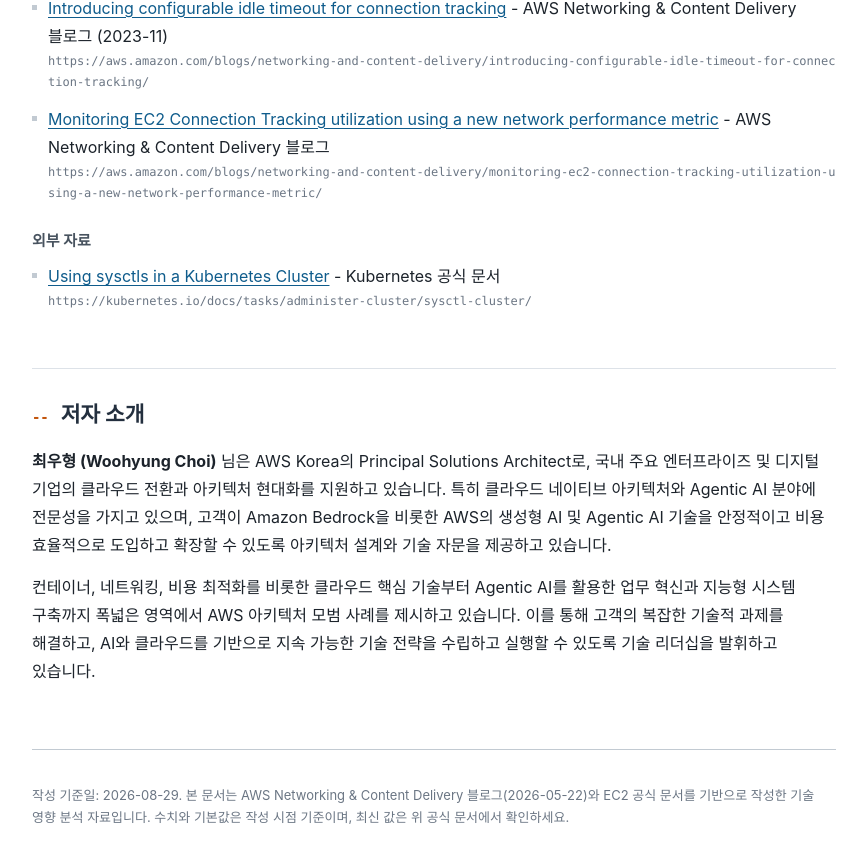
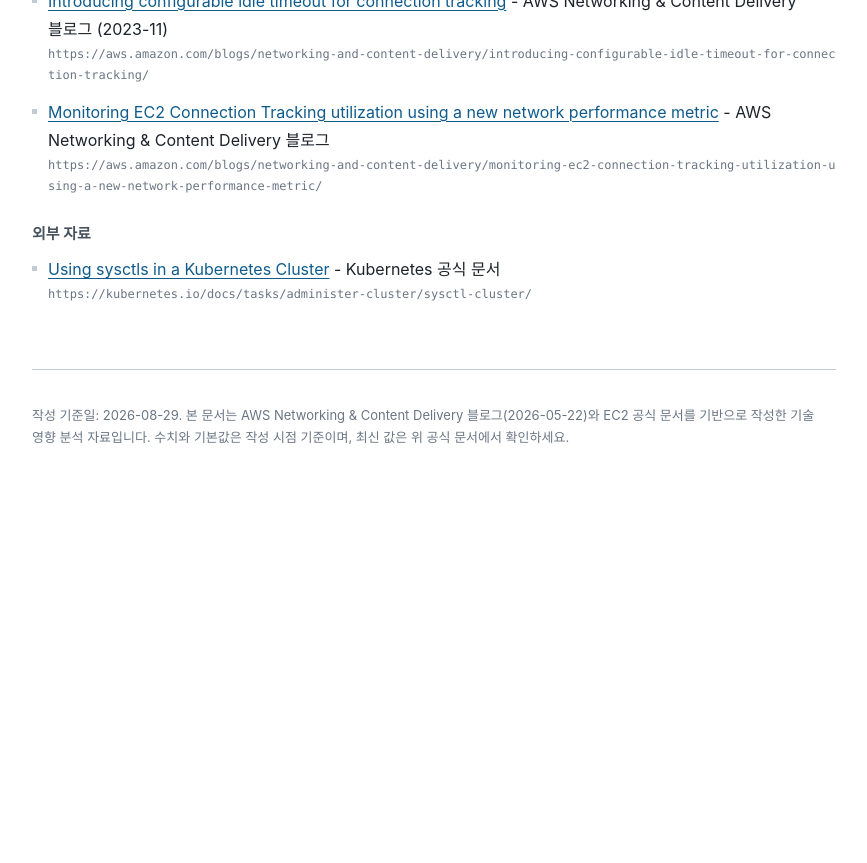
Before and after one commit to whchoi98/whchoi98.github.io, a Jekyll site: the page docs/techblog/aws-core/conntrack-idle-timeout-nitro-v6-impact-report.html, which Jekyll copies as it is, in a window 1280 px wide and 900 px high, scrolled down 14075 px. Shown: the top 863 px of the window, without its empty margins (206-1073 px from the left). Built offline with Jekyll 4.4.1, drawn with Linux system fonts in a browser that asks for light colours; some web fonts are replaced; after the commit the page ends 14595 px from its top, so only the background shows below that.

Commit message:
docs: 게시물 하단 저자 소개 제거, About 페이지 소개로 통합 (KO/EN)
- conntrack, ecs 게시물의 저자 소개 섹션과 TOC 항목 제거
- About 소개 블록을 게시용 저자 소개 내용(1인칭)으로 갱신

```diff
--- a/docs/techblog/aws-core/conntrack-idle-timeout-nitro-v6-impact-report.html
+++ b/docs/techblog/aws-core/conntrack-idle-timeout-nitro-v6-impact-report.html
@@ -624,7 +624,6 @@
     <li><span class="no">07</span><a href="#s7">검증 시 주의 사항</a></li>
     <li><span class="no">08</span><a href="#s8">마치며</a></li>
     <li><span class="no">--</span><a href="#refs">참고 자료</a></li>
-    <li><span class="no">--</span><a href="#author">저자 소개</a></li>
   </ol>
 </nav>
 
@@ -1316,23 +1315,6 @@
   </ul>
 </section>
 
-<!-- ===================== Author ===================== -->
-<section class="sec" id="author">
-  <h2><span class="no">--</span>저자 소개</h2>
-  <p>
-    <strong>최우형 (Woohyung Choi)</strong> 님은 AWS Korea의 Principal Solutions Architect로,
-    국내 주요 엔터프라이즈 및 디지털 기업의 클라우드 전환과 아키텍처 현대화를 지원하고 있습니다.
-    특히 클라우드 네이티브 아키텍처와 Agentic AI 분야에 전문성을 가지고 있으며,
-    고객이 Amazon Bedrock을 비롯한 AWS의 생성형 AI 및 Agentic AI 기술을 안정적이고 비용 효율적으로
-    도입하고 확장할 수 있도록 아키텍처 설계와 기술 자문을 제공하고 있습니다.
-  </p>
-  <p>
-    컨테이너, 네트워킹, 비용 최적화를 비롯한 클라우드 핵심 기술부터 Agentic AI를 활용한 업무 혁신과
-    지능형 시스템 구축까지 폭넓은 영역에서 AWS 아키텍처 모범 사례를 제시하고 있습니다.
-    이를 통해 고객의 복잡한 기술적 과제를 해결하고, AI와 클라우드를 기반으로 지속 가능한 기술 전략을
-    수립하고 실행할 수 있도록 기술 리더십을 발휘하고 있습니다.
-  </p>
-</section>
 
 </main>
 
@@ -1424,7 +1406,6 @@
     <li><span class="no">07</span><a href="#s7-en">Validation Caveats</a></li>
     <li><span class="no">08</span><a href="#s8-en">Closing Thoughts</a></li>
     <li><span class="no">--</span><a href="#refs-en">References</a></li>
-    <li><span class="no">--</span><a href="#author-en">About the Author</a></li>
   </ol>
 </nav>
 
@@ -2126,23 +2107,6 @@
   </ul>
 </section>
 
-<!-- ===================== Author (EN) ===================== -->
-<section class="sec" id="author-en">
-  <h2><span class="no">--</span>About the Author</h2>
-  <p>
-    <strong>Woohyung Choi</strong> is a Principal Solutions Architect at AWS Korea, supporting cloud transformation
-    and architecture modernization for major Korean enterprises and digital-native companies.
-    He specializes in cloud-native architecture and Agentic AI, providing architecture design and technical advisory
-    so customers can adopt and scale AWS generative AI and Agentic AI technologies - including Amazon Bedrock -
-    reliably and cost-effectively.
-  </p>
-  <p>
-    He presents AWS architecture best practices across a wide range of areas, from core cloud technologies such as
-    containers, networking, and cost optimization to work innovation and intelligent systems built with Agentic AI.
-    Through this he helps customers solve complex technical challenges and exercise the technical leadership to
-    establish and execute sustainable technology strategies built on AI and the cloud.
-  </p>
-</section>
 
 </main>
 
```
Also changed, not shown: about.md (+4 -4 lines), docs/techblog/container/ecs-execution-models-report.html (+0 -36 lines).
